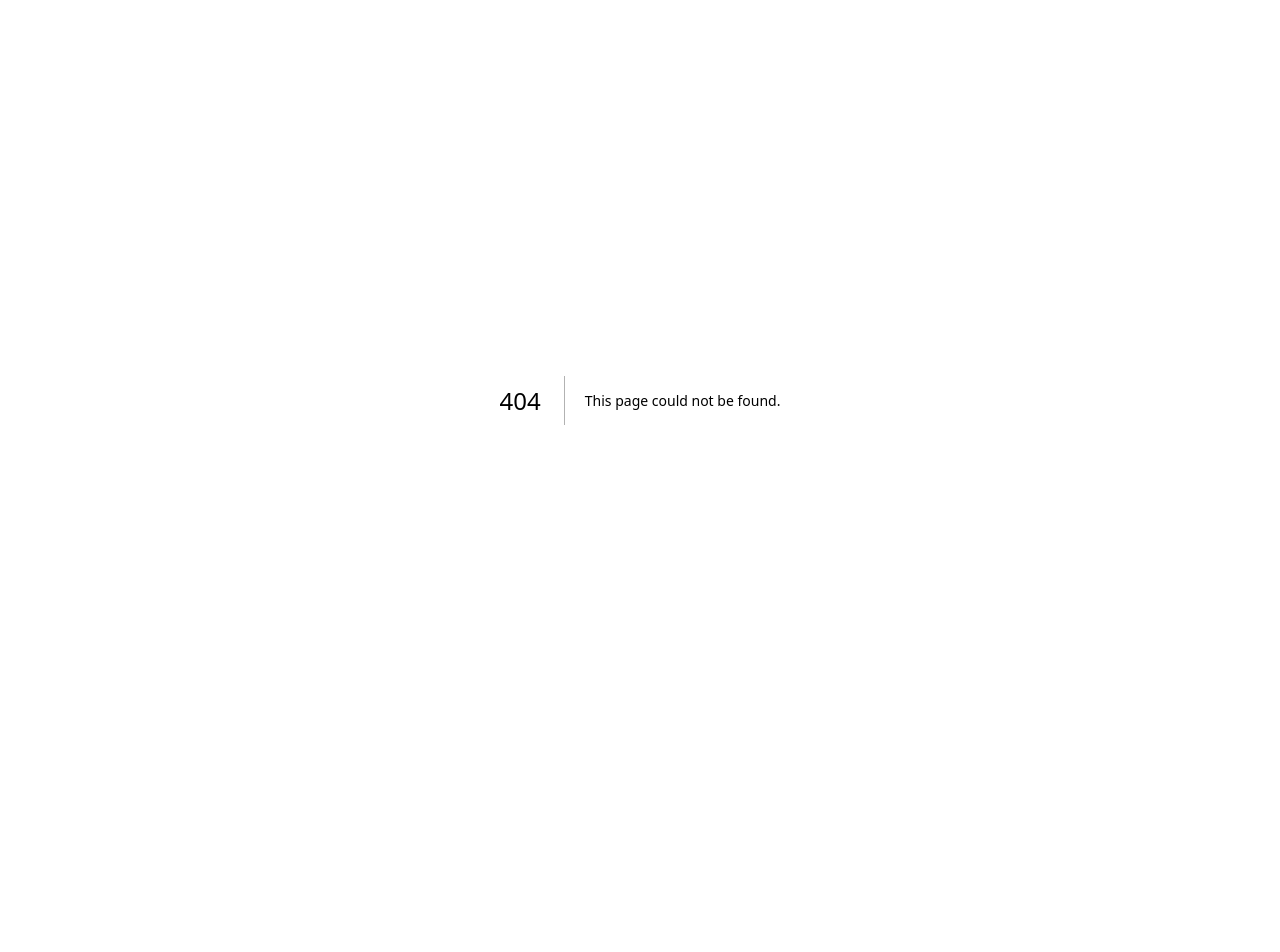
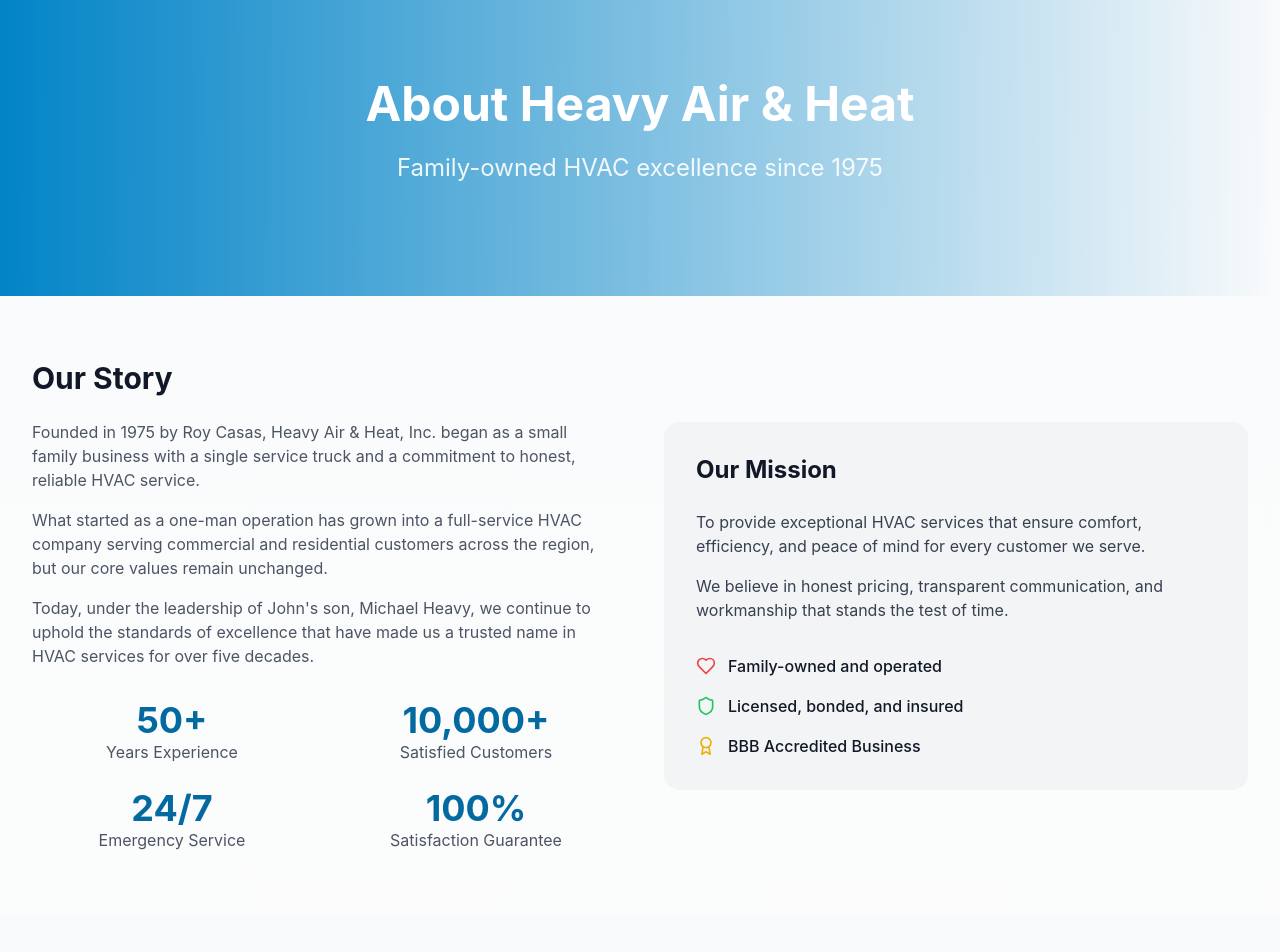
Before and after one commit to drytech1/heavy-air-heat-website, a Next.js app: page /about in a window 1280 px wide. Before the commit this address had no page. Shown: the top 952 px of the page. Before the commit the page ends 800 px from the top, so only its background shows below. Built offline with nearby package versions, Linux system fonts and the light colour scheme.

Commit message:
Add About Page with company information and team

```diff
--- /dev/null
+++ b/app/about/page.tsx
@@ -0,0 +1,170 @@
+import { Users, Award, Clock, MapPin, Shield, Heart } from 'lucide-react'
+import Link from 'next/link'
+
+export default function AboutPage() {
+  return (
+    <div className="min-h-screen bg-gradient-to-b from-gray-50 to-white">
+      {/* Hero Section */}
+      <div className="bg-gradient-to-r from-primary-600 to-primary-800 text-white">
+        <div className="max-w-7xl mx-auto px-4 sm:px-6 lg:px-8 py-20">
+          <div className="text-center">
+            <h1 className="text-4xl md:text-5xl font-bold mb-6">
+              About Heavy Air & Heat
+            </h1>
+            <p className="text-xl md:text-2xl mb-8 opacity-90">
+              Family-owned HVAC excellence since 1975
+            </p>
+          </div>
+        </div>
+      </div>
+
+      {/* Our Story */}
+      <div className="max-w-7xl mx-auto px-4 sm:px-6 lg:px-8 py-16">
+        <div className="grid lg:grid-cols-2 gap-12 items-center">
+          <div>
+            <h2 className="text-3xl font-bold text-gray-900 mb-6">Our Story</h2>
+            <div className="space-y-4 text-gray-600">
+              <p>
+                Founded in 1975 by Roy Casas, Heavy Air & Heat, Inc. began as a small family business
+                with a single service truck and a commitment to honest, reliable HVAC service.
+              </p>
+              <p>
+                What started as a one-man operation has grown into a full-service HVAC company
+                serving commercial and residential customers across the region, but our core values
+                remain unchanged.
+              </p>
+              <p>
+                Today, under the leadership of John's son, Michael Heavy, we continue to uphold
+                the standards of excellence that have made us a trusted name in HVAC services
+                for over five decades.
+              </p>
+            </div>
+
+            <div className="mt-8 grid grid-cols-2 gap-6">
+              <div className="text-center">
+                <div className="text-4xl font-bold text-primary-700">50+</div>
+                <div className="text-gray-600">Years Experience</div>
+              </div>
+              <div className="text-center">
+                <div className="text-4xl font-bold text-primary-700">10,000+</div>
+                <div className="text-gray-600">Satisfied Customers</div>
+              </div>
+              <div className="text-center">
+                <div className="text-4xl font-bold text-primary-700">24/7</div>
+                <div className="text-gray-600">Emergency Service</div>
+              </div>
+              <div className="text-center">
+                <div className="text-4xl font-bold text-primary-700">100%</div>
+                <div className="text-gray-600">Satisfaction Guarantee</div>
+              </div>
+            </div>
+          </div>
+
+          <div className="bg-gray-100 rounded-2xl p-8">
+            <h3 className="text-2xl font-bold text-gray-900 mb-6">Our Mission</h3>
+            <div className="space-y-4">
+              <p className="text-gray-700">
+                To provide exceptional HVAC services that ensure comfort, efficiency, and peace
+                of mind for every customer we serve.
+              </p>
+              <p className="text-gray-700">
+                We believe in honest pricing, transparent communication, and workmanship that
+                stands the test of time.
+              </p>
+            </div>
+
+            <div className="mt-8 space-y-4">
+              <div className="flex items-center">
+                <Heart className="h-5 w-5 text-red-500 mr-3" />
+                <span className="text-gray-900 font-medium">Family-owned and operated</span>
+              </div>
+              <div className="flex items-center">
+                <Shield className="h-5 w-5 text-green-500 mr-3" />
+                <span className="text-gray-900 font-medium">Licensed, bonded, and insured</span>
+              </div>
+              <div className="flex items-center">
+                <Award className="h-5 w-5 text-yellow-500 mr-3" />
+                <span className="text-gray-900 font-medium">BBB Accredited Business</span>
+              </div>
+            </div>
+          </div>
+        </div>
+      </div>
+
+      {/* Team Section */}
+      <div className="bg-gray-50 py-16">
+        <div className="max-w-7xl mx-auto px-4 sm:px-6 lg:px-8">
+          <div className="text-center mb-12">
+            <h2 className="text-3xl font-bold text-gray-900 mb-4">Meet Our Team</h2>
+            <p className="text-lg text-gray-600 max-w-3xl mx-auto">
+              Our certified technicians bring decades of combined experience to every job.
+            </p>
+          </div>
+
+          <div className="grid md:grid-cols-3 gap-8">
+            {[
+              { name: 'Michael Heavy', role: 'President & CEO', experience: '30+ years', bio: 'Second-generation owner continuing the family legacy of excellence.' },
+              { name: 'Sarah Johnson', role: 'Service Manager', experience: '25+ years', bio: 'Oversees all service operations and technician training.' },
+              { name: 'Robert Chen', role: 'Lead Technician', experience: '20+ years', bio: 'Specializes in commercial HVAC systems and complex installations.' },
+            ].map((member, idx) => (
+              <div key={idx} className="bg-white rounded-xl shadow-sm p-8 text-center">
+                <div className="w-24 h-24 bg-primary-100 rounded-full flex items-center justify-center mx-auto mb-6">
+                  <Users className="h-12 w-12 text-primary-600" />
+                </div>
+                <h3 className="text-xl font-bold text-gray-900 mb-2">{member.name}</h3>
+                <div className="text-primary-600 font-semibold mb-2">{member.role}</div>
+                <div className="text-gray-600 mb-4">{member.experience} Experience</div>
+                <p className="text-gray-700">{member.bio}</p>
+              </div>
+            ))}
+          </div>
+        </div>
+      </div>
+
+      {/* Certifications */}
+      <div className="max-w-7xl mx-auto px-4 sm:px-6 lg:px-8 py-16">
+        <h2 className="text-3xl font-bold text-center text-gray-900 mb-12">Our Certifications</h2>
+        <div className="grid grid-cols-2 md:grid-cols-4 gap-8">
+          {[
+            { name: 'EPA Certified', desc: 'Environmental Protection Agency' },
+            { name: 'NATE Certified', desc: 'North American Technician Excellence' },
+            { name: 'HVAC Excellence', desc: 'Industry-Recognized Certification' },
+            { name: 'OSHA Trained', desc: 'Occupational Safety & Health' },
+          ].map((cert, idx) => (
+            <div key={idx} className="text-center">
+              <div className="bg-primary-50 w-16 h-16 rounded-full flex items-center justify-center mx-auto mb-4">
+                <Award className="h-8 w-8 text-primary-600" />
+              </div>
+              <div className="font-bold text-gray-900">{cert.name}</div>
+              <div className="text-sm text-gray-600">{cert.desc}</div>
+            </div>
+          ))}
+        </div>
+      </div>
+
+      {/* CTA */}
+      <div className="bg-primary-700 text-white py-16">
+        <div className="max-w-4xl mx-auto px-4 sm:px-6 lg:px-8 text-center">
+          <h2 className="text-3xl font-bold mb-6">Experience the Heavy Air & Heat Difference</h2>
+          <p className="text-xl opacity-90 mb-8">
+            Join thousands of satisfied customers who trust us with their HVAC needs.
+          </p>
+          <div className="flex flex-col sm:flex-row gap-4 justify-center">
+            <a
+              href="tel:+13613348023"
+              className="bg-white text-primary-700 hover:bg-gray-100 font-bold py-4 px-8 rounded-lg text-lg"
+            >
+              Schedule Service
+            </a>
+            <Link
+              href="/contact"
+              className="bg-transparent border-2 border-white hover:bg-white/10 font-bold py-4 px-8 rounded-lg text-lg"
+            >
+              Contact Us
+            </Link>
+          </div>
+        </div>
+      </div>
+    </div>
+  )
+}
```
